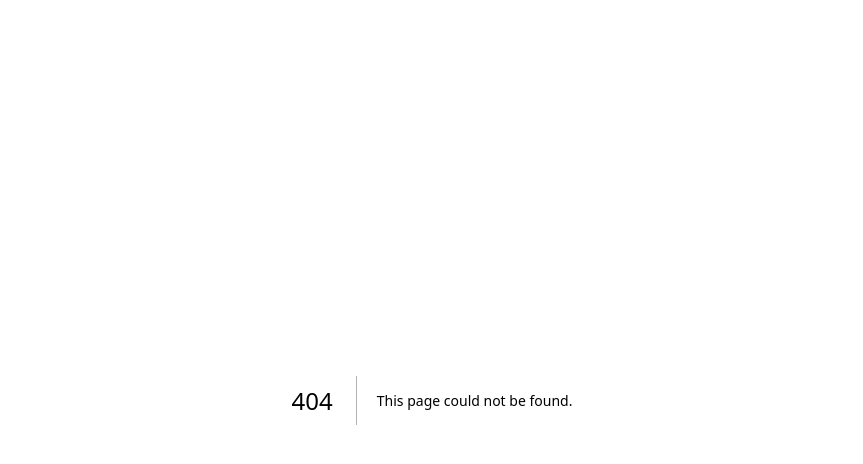
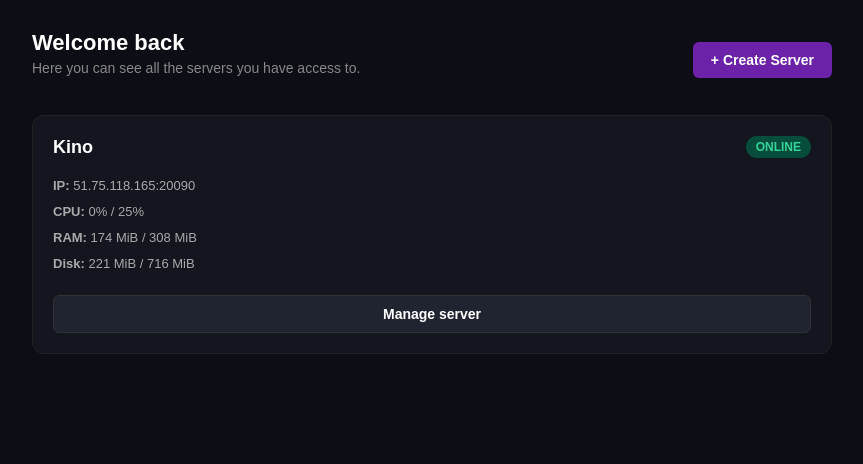
Before and after one commit to KLINS-254/free-node-panel, a Next.js app: page /dashboard in a window 1280 px wide. Before the commit this address had no page. Shown: the top 464 px of the page, without its empty margins (208-1071 px from the left). Built offline with nearby package versions, Linux system fonts and the light colour scheme; no server answers.

Commit message:
Create page.js

```diff
--- /dev/null
+++ b/app/dashboard/page.js
@@ -0,0 +1,65 @@
+'use client';
+
+import { useEffect, useState } from 'react';
+import Link from 'next/link';
+
+export default function Dashboard() {
+  const [servers, setServers] = useState([]);
+  const [loading, setLoading] = useState(true);
+
+  useEffect(() => {
+    fetch('/api/servers/list')
+      .then((res) => res.json())
+      .then((data) => {
+        if (data.success) setServers(data.servers);
+        setLoading(false);
+      })
+      .catch(() => setLoading(false));
+  }, []);
+
+  return (
+    <div style={{ backgroundColor: '#0d0e15', color: '#fff', minHeight: '100vh', padding: '30px 20px', fontFamily: 'sans-serif' }}>
+      <div style={{ maxWidth: '800px', margin: '0 auto' }}>
+
+        {/* Header Navigation */}
+        <div style={{ display: 'flex', justifyContent: 'space-between', alignItems: 'center', marginBottom: '25px' }}>
+          <div>
+            <h1 style={{ fontSize: '22px', fontWeight: 'bold', margin: 0 }}>Welcome back</h1>
+            <p style={{ color: '#888', fontSize: '14px', marginTop: '4px' }}>Here you can see all the servers you have access to.</p>
+          </div>
+          <Link href="/" style={{ backgroundColor: '#6b21a8', color: '#fff', padding: '10px 18px', borderRadius: '6px', textDecoration: 'none', fontWeight: 'bold', fontSize: '14px' }}>
+            + Create Server
+          </Link>
+        </div>
+
+        {/* Loading State */}
+        {loading && <p style={{ color: '#888' }}>Loading your servers...</p>}
+
+        {/* Server Cards List */}
+        {!loading && servers.map((server) => (
+          <div key={server.id} style={{ backgroundColor: '#13151f', border: '1px solid #222', borderRadius: '12px', padding: '20px', marginBottom: '15px' }}>
+            <div style={{ display: 'flex', justifyContent: 'space-between', alignItems: 'center', marginBottom: '15px' }}>
+              <h2 style={{ fontSize: '18px', fontWeight: 'bold', margin: 0 }}>{server.name}</h2>
+              <span style={{ backgroundColor: '#064e3b', color: '#34d399', fontSize: '12px', padding: '4px 10px', borderRadius: '12px', fontWeight: 'bold', textTransform: 'uppercase' }}>
+                {server.status}
+              </span>
+            </div>
+
+            <div style={{ fontSize: '13px', color: '#aaa', lineHeight: '2' }}>
+              <div><strong>IP:</strong> {server.ip}</div>
+              <div><strong>CPU:</strong> {server.cpuUsed || 0}% / {server.cpuLimit}%</div>
+              <div><strong>RAM:</strong> {server.memoryUsed || 0} MiB / {server.memoryLimit} MiB</div>
+              <div><strong>Disk:</strong> {server.diskUsed || 0} MiB / {server.diskLimit} MiB</div>
+            </div>
+
+            <div style={{ marginTop: '18px' }}>
+              <Link href={`/server/${server.id}`} style={{ display: 'block', textAlign: 'center', backgroundColor: '#1f2430', color: '#fff', border: '1px solid #333', padding: '10px', borderRadius: '6px', textDecoration: 'none', fontWeight: 'bold', fontSize: '14px' }}>
+                Manage server
+              </Link>
+            </div>
+          </div>
+        ))}
+      </div>
+    </div>
+  );
+}
```
